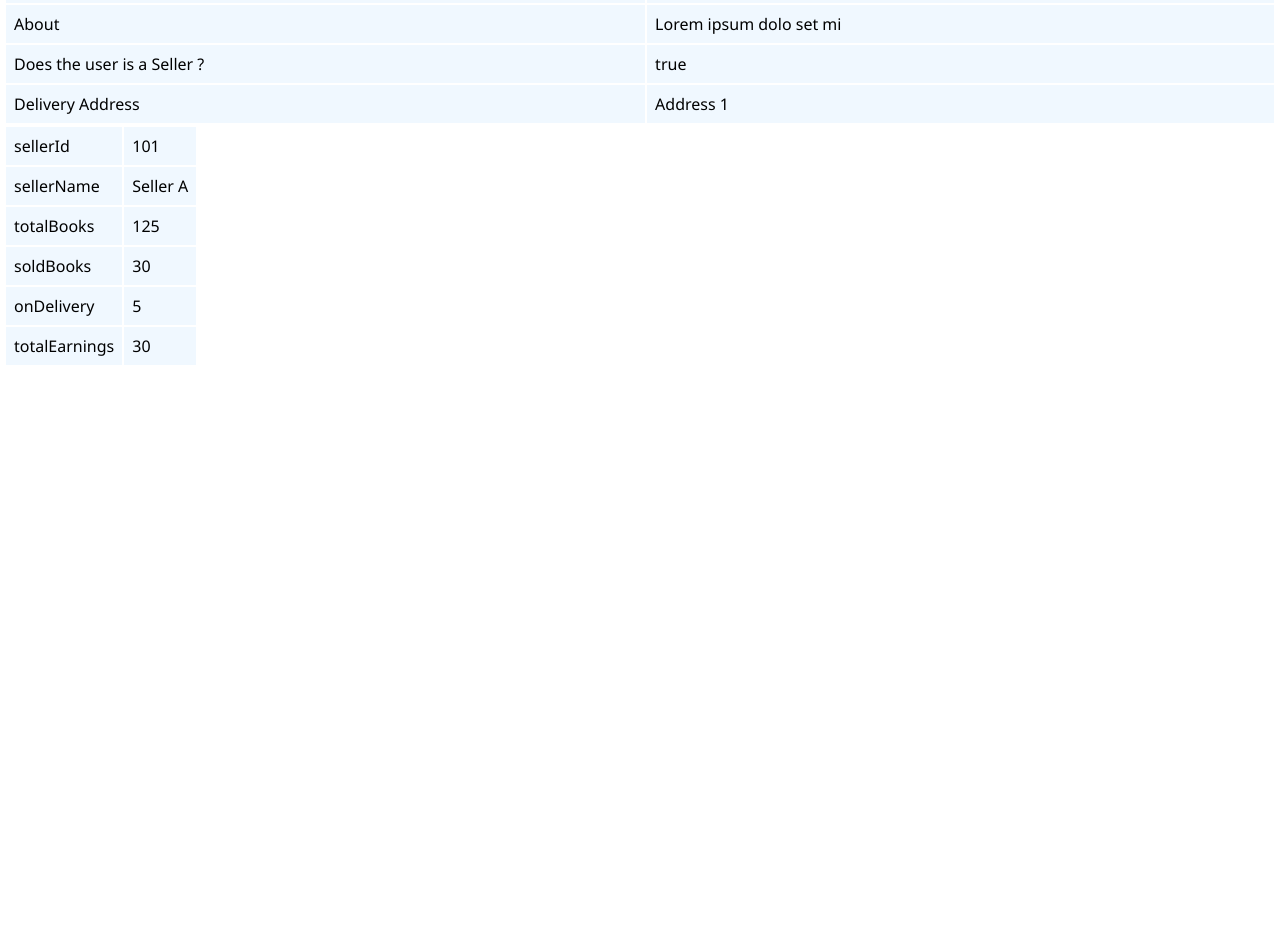
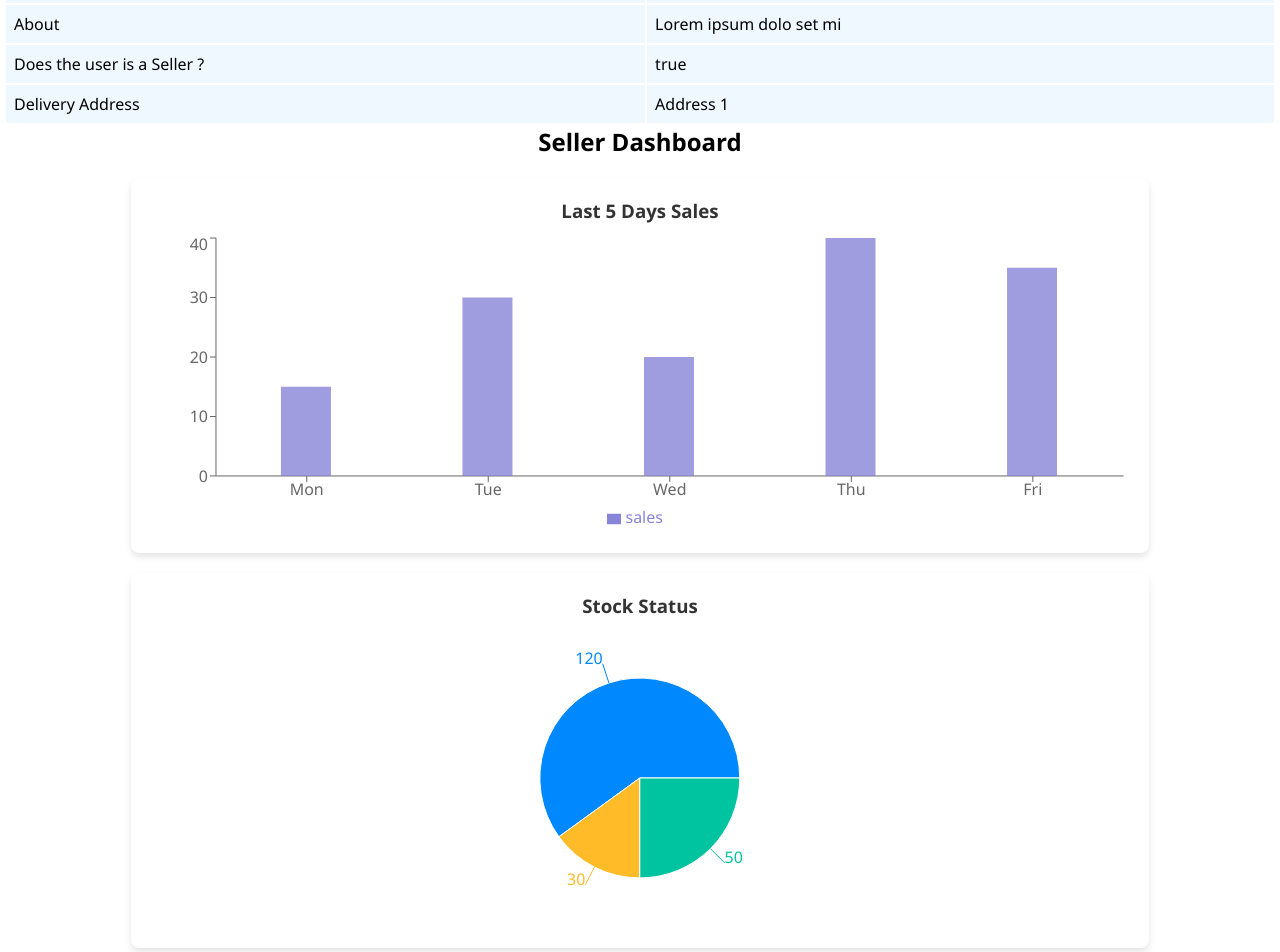
Before and after one commit to Bibin02/LBMS, a React (Vite) app in the folder react-frontend/: page /users/User101 in a window 1280 px wide. Shown: the part 360-1312 px from the top of the page. Before the commit the page ends 800 px from the top, so only its background shows below. Built offline with nearby package versions, Linux system fonts and the light colour scheme.

Commit message:
seller dashboard with charts (online + chatgpt help

```diff
--- a/react-frontend/package.json
+++ b/react-frontend/package.json
@@ -12,7 +12,8 @@
   "dependencies": {
     "react": "^18.3.1",
     "react-dom": "^18.3.1",
-    "react-router-dom": "^7.1.5"
+    "react-router-dom": "^7.1.5",
+    "recharts": "^2.15.1"
   },
   "devDependencies": {
     "@eslint/js": "^9.15.0",
--- a/react-frontend/public/seller.json
+++ b/react-frontend/public/seller.json
@@ -4,7 +4,19 @@
     "totalBooks": 125,
     "soldBooks": 30,
     "onDelivery": 5,
-    "totalEarnings": 30
+    "totalEarnings": 30,
 
+    "salesData": [
+        { "day": "Mon", "sales": 15 },
+        { "day": "Tue", "sales": 30 },
+        { "day": "Wed", "sales": 20 },
+        { "day": "Thu", "sales": 40 },
+        { "day": "Fri", "sales": 35 }
+      ],
 
+    "stockData": [
+        { "name": "In Stock", "value": 120 },
+        { "name": "On Delivery", "value": 30 },
+        { "name": "Sold", "value": 50 }
+      ]
 }
--- a/react-frontend/src/components/seller_dashboard.jsx
+++ b/react-frontend/src/components/seller_dashboard.jsx
@@ -1,15 +1,26 @@
+import '../styles/seller_dashboard.css';
+
 import React, { useEffect, useState } from 'react'
 import PropTypes from 'prop-types'
 import { fetchJSONQuery } from '../services/dataFetcher';
 import renderTableRows from '../services/renderTableRows';
 
+import { BarChart, Bar, XAxis, YAxis, Tooltip, Legend, ResponsiveContainer, PieChart, Pie, Cell } from "recharts";
+
+const COLORS = ["#0088FE", "#FFBB28", "#00C49F"];
+
 const SellerDashboard = ({sellerId}) => {
+
+    // const [salesData, setSalesData] = useState([]);
+    // const [stockData, setStockData] = useState([]);
 
     const [sellerData, setSellerData] = useState({});
 
     useEffect(()=>{
         const getData = async ()=>{
             setSellerData(await fetchJSONQuery("/seller.json", {sellerId: sellerId}))
+            // setSalesData(sellerData.salesData);
+            // setStockData(sellerData.salesData);
         }
         getData();
     },[])
@@ -17,7 +28,37 @@ const SellerDashboard = ({sellerId}) => {
   return (
     <>
         <div className="seller-dashboard-container container">
-            <table>
+            <div className="dashboard-container">
+                <h2>Seller Dashboard</h2>
+                    {/* Bar Chart for Last 5 Days Sales */}
+                    <div className="chart-container">
+                    <h3>Last 5 Days Sales</h3>
+                    <ResponsiveContainer width="100%" height={300}>
+                        <BarChart data={sellerData.salesData}>
+                        <XAxis dataKey="day" />
+                        <YAxis />
+                        <Tooltip />
+                        <Legend />
+                        <Bar dataKey="sales" fill="#8884d8" fillOpacity={0.8} barSize={50} />
+                        </BarChart>
+                    </ResponsiveContainer>
+                    </div>
+
+                    {/* Pie Chart for Stock Distribution */}
+                    <div className="chart-container">
+                    <h3>Stock Status</h3>
+                    <ResponsiveContainer width="100%" height={300}>
+                        {sellerData.stockData != null && <PieChart>
+                        <Pie data={sellerData.stockData} dataKey="value" nameKey="name" cx="50%" cy="50%" outerRadius={100} label>
+                        {sellerData.stockData.map((entry, index) => (
+                            <Cell key={entry.name} fill={COLORS[index % COLORS.length]} />
+                        ))}
+                        </Pie>
+                        </PieChart>}
+                    </ResponsiveContainer>
+                    </div>
+            </div>
+            <table className='seller-details-table'>
                 <tbody>
                     {renderTableRows(sellerData)}
                 </tbody>
--- a/react-frontend/src/styles/App.css
+++ b/react-frontend/src/styles/App.css
@@ -7,7 +7,7 @@
 /* @import "./order_dispatch.css"; */
 @import "./orders.css";
 /* @import "./signup.css"; */
-/* @import "./user_dashboard.css"; */
+@import "./user_dashboard.css";
 
 
 
--- /dev/null
+++ b/react-frontend/src/styles/seller_dashboard.css
@@ -0,0 +1,19 @@
+.dashboard-container {
+    width: 80%;
+    margin: auto;
+    text-align: center;
+    font-family: Arial, sans-serif;
+  }
+
+.chart-container {
+    background: #fff;
+    padding: 20px;
+    margin: 20px 0;
+    border-radius: 8px;
+    box-shadow: 0 4px 6px rgba(0, 0, 0, 0.1);
+  }
+
+  h3 {
+    color: #333;
+    margin-bottom: 10px;
+  }
```
Also changed, not shown: 1 other file (tests, documents, lock files or other folders).
